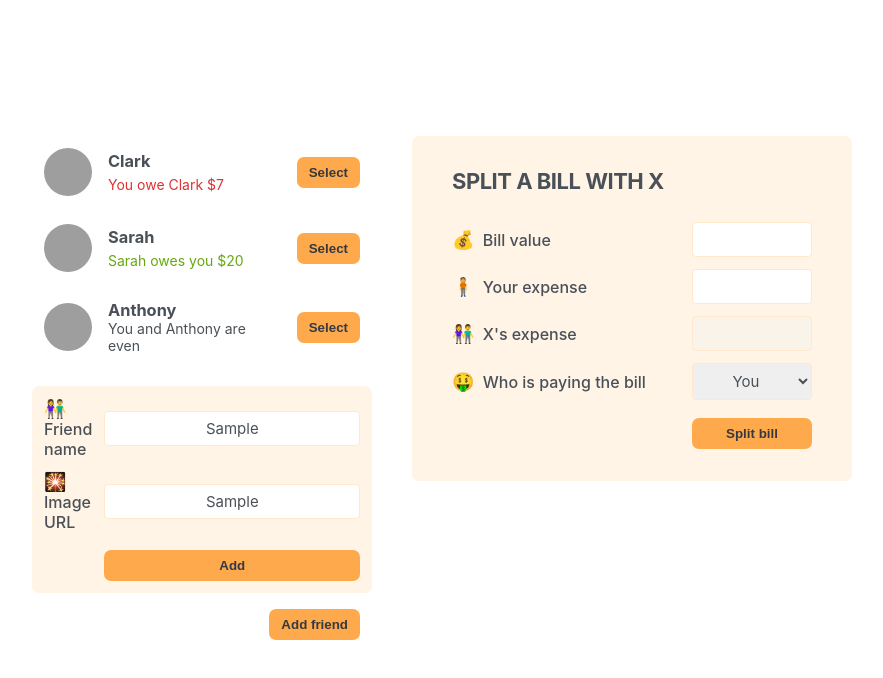
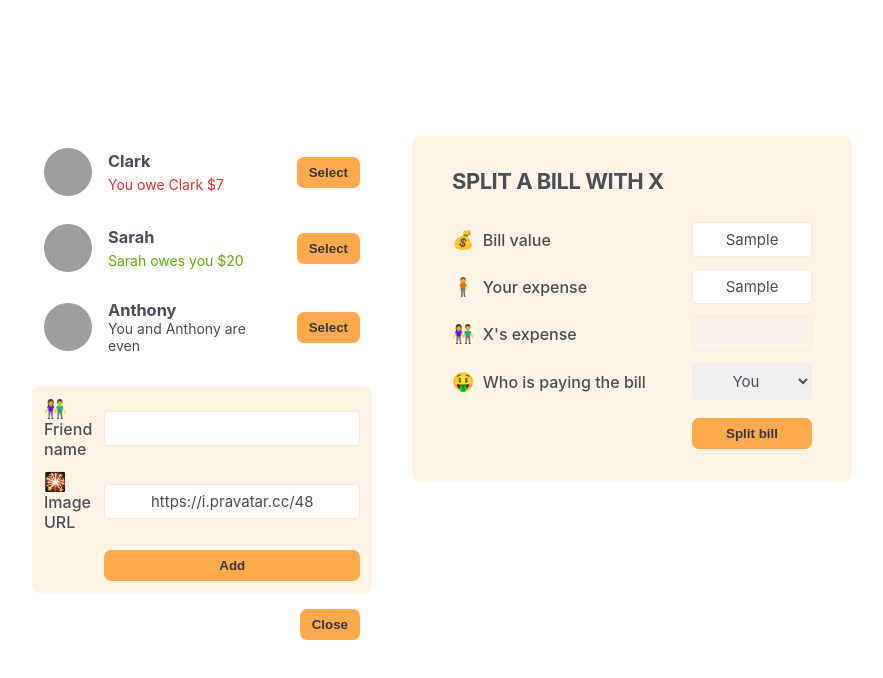
Before and after one commit to ivanvolosyk/split-bills-project, a React (Create React App) app: page / in a window 1280 px wide. Both pictures are taken after typing "Sample", "Sample" into the empty fields and a click on the button "Add friend". Shown: the top 678 px of the page, without its empty margins (198-1081 px from the left). Built offline with nearby package versions, Linux system fonts and the light colour scheme; grey boxes are pictures that could not be loaded.

Commit message:
Create a form for adding new friend

```diff
--- a/src/App.js
+++ b/src/App.js
@@ -1,3 +1,5 @@
+import { useState } from "react";
+
 const initialFriends = [
   {
     id: 118836,
@@ -19,21 +21,42 @@
   },
 ];
 
+function Button({ children, onClick }) {
+  return (
+    <button className="button" onClick={onClick}>
+      {children}
+    </button>
+  );
+}
+
 export default function App() {
+  const [friends, setFriends] = useState(initialFriends);
+
+  const [showAddFriend, setShowAddFriend] = useState(false);
+
+  function handlerShowAddFriend() {
+    setShowAddFriend((show) => !show);
+  }
+
+  function handlerAddFriend(friend) {
+    setFriends((friends) => [...friends, friend]);
+    setShowAddFriend(false);
+  }
   return (
     <div className="app">
       <div className="sidebar">
-        <FriendsList />
-        <FormAddFriend />
-        <Button>Add friend</Button>
+        <FriendsList friends={friends} />
+        {showAddFriend && <FormAddFriend onAddFriend={handlerAddFriend} />}
+        <Button onClick={handlerShowAddFriend}>
+          {showAddFriend ? "Close" : "Add friend"}
+        </Button>
       </div>
       <FormSplitBill />
     </div>
   );
 }
 
-function FriendsList() {
-  const friends = initialFriends;
+function FriendsList({ friends }) {
   return (
     <ul>
       {friends.map((friend) => (
@@ -66,18 +89,40 @@
   );
 }
 
-function Button({ children }) {
-  return <button className="button">{children}</button>;
-}
+function FormAddFriend({ onAddFriend }) {
+  const [name, setName] = useState("");
+  const [image, setImage] = useState("https://i.pravatar.cc/48");
 
-function FormAddFriend() {
+  function handleSubmit(e) {
+    e.preventDefault();
+    if (!name || !image) return;
+    const id = crypto.randomUUID();
+    const newFriend = {
+      id,
+      name,
+      image: `${image}?= ${id}`,
+      balance: 0,
+    };
+
+    onAddFriend(newFriend);
+    setImage("https://i.pravatar.cc/48");
+    setName("");
+  }
   return (
-    <form className="form-add-friend">
+    <form className="form-add-friend" onSubmit={handleSubmit}>
       <label>👫 Friend name</label>
-      <input type="text" />
+      <input
+        type="text"
+        value={name}
+        onChange={(e) => setName(e.target.value)}
+      />
 
       <label>🎇 Image URL</label>
-      <input type="text" />
+      <input
+        type="text"
+        value={image}
+        onChange={(e) => setImage(e.target.value)}
+      />
 
       <Button>Add</Button>
     </form>
```
